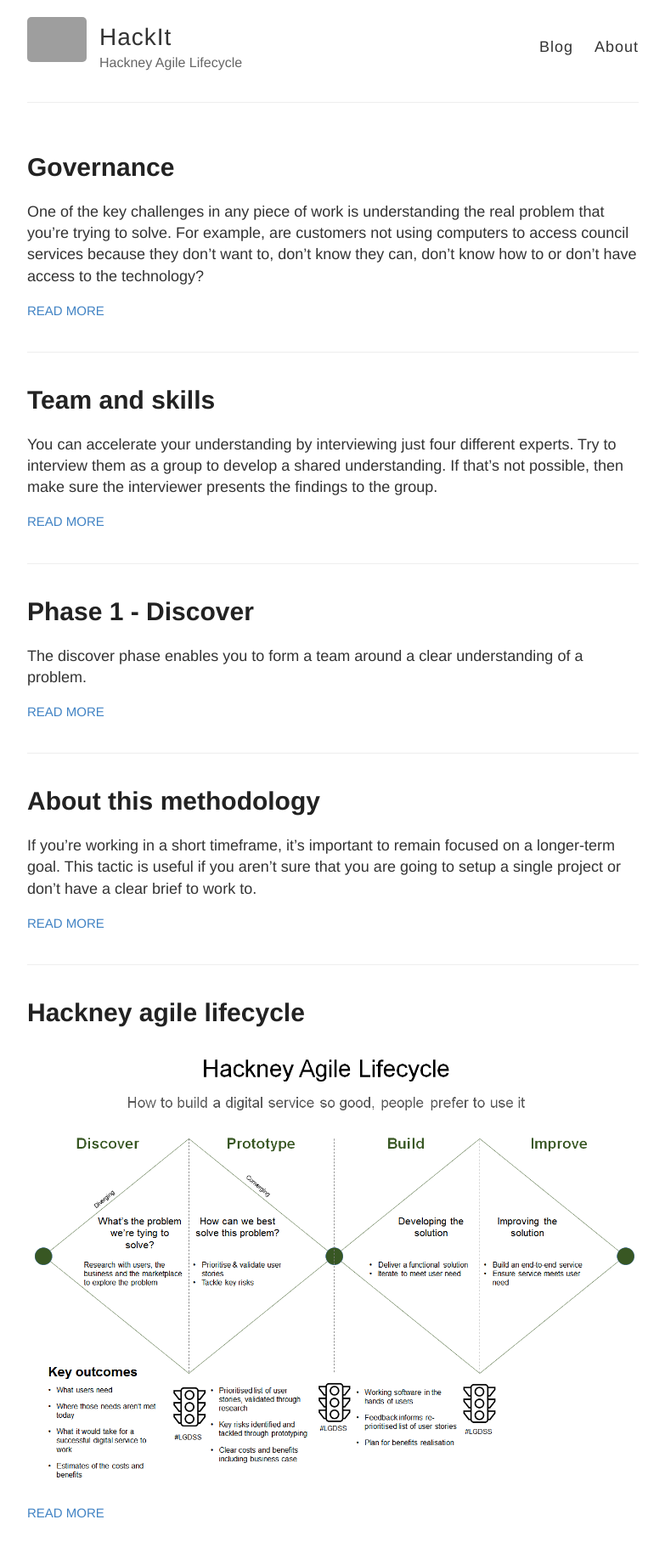
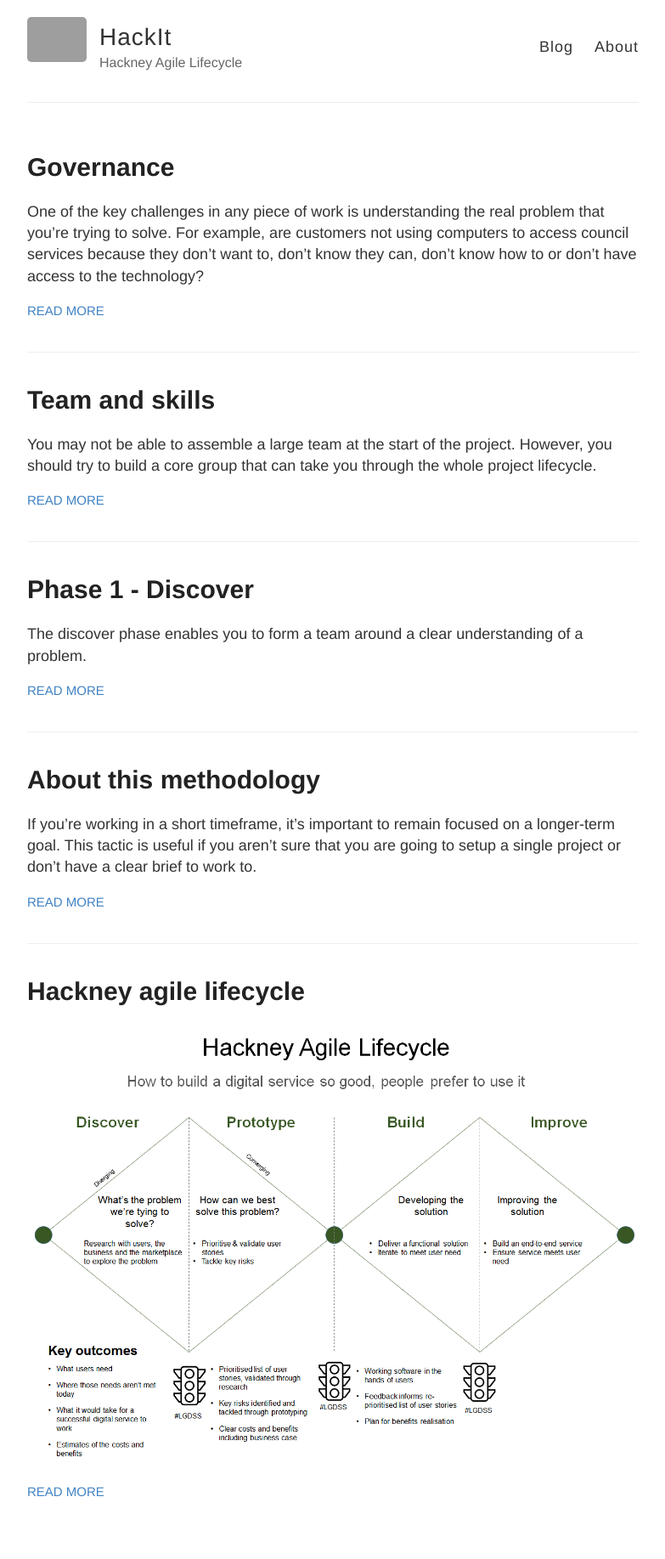
Before and after one commit to Hackit-Playbook/HAL, a Jekyll site: the page built from index.html, in a window 1280 px wide. Shown: the whole page at 85% size, without its empty margins (248-1031 px from the left). Built offline with Jekyll 4.4.1, drawn with Linux system fonts in a browser that asks for light colours; after the commit the page ends 1810 px from its top, so only the background shows below that; grey boxes are pictures that could not be loaded.

Commit message:
Added content

```diff
--- a/_posts/2017-05-04-Team and skills.md
+++ b/_posts/2017-05-04-Team and skills.md
@@ -1,18 +1,25 @@
-You can accelerate your understanding by interviewing just four different experts. Try to interview them as a group to develop a shared understanding. If that’s not possible, then make sure the interviewer presents the findings to the group.
+---
+layout: post
+title:  Team and skills
+---
+You may not be able to assemble a large team at the start of the project. However, you should try to build a core group that can take you through the whole project lifecycle.
 
-Interview the project sponsor. Understand:
-<ul><li>What will make this project a success?</li><li>What’s our unique advantage or opportunity?</li><li>What’s the biggest risk?</li></ul>
+Even if your team is one or two people, they will need to play the following roles:
 
-Understand the customer:
-<ul><li>What are they doing currently to solve this problem?</li><li>Where are the key pain points?</li></ul>
+<ul>
+<li>A project sponsor</li>
+<li>A Product Owner</li>
+<li>A developer</li>
+<li>A user researcher</li>
+</ul>
 
-Understand the subject matter expert:
-<ul><li>What are the constraints of legislation or policy?</li><li>What are the opportunities and challenges of existing technology solutions, service design and regulatory arrangements?</li></ul>
+You may also find it useful to include:
 
-Understand previous efforts:
-<ul><li>What have we already tried?</li><li>To what extent has it worked and what can we understand from previous attempts?</li><li>Why does the problem remain?</li></ul>
-
-There are key rules to sharing the outputs:
-<ul><li>Iterate your existing work, making sure the interviews add colour and detail to your other work - eg amend the map</li><li>Make the findings visible - eg key statistics on the wall, key quotes</li><li>Share it across the team - present your findings</li></ul>
-
-For inspiration
+<ul>
+<li>A business analyst</li>
+<li>A project manager</li>
+<li>A subject matter expert</li>
+<li>Frontline staff (someone who deals with customers on a daily basis)</li>
+</ul>
+Discover projects work best when everyone has clear areas of responsibility but the team talks regularly to share what they learn. It's important that team members don't simply read what others have produced but are responsible for ensuring they've understood it and probed it from their own perspective and professional skillset.
+<span>See: </span><span><a  href="https://www.google.com/url?q=https://docs.google.com/a/hackney.gov.uk/document/d/1GP5R00bBdxKTEcdOS-8Yk-AkwcxCG8uQHEC39RKiYz0/edit?usp%3Dsharing&amp;sa=D&amp;ust=1496573525656000&amp;usg=AFQjCNH9jxr0RxeBPO-l728j4Y3zIwUsnA">Roles in an Agile team</a></span></p></td></tr></tbody></table><span>
```
